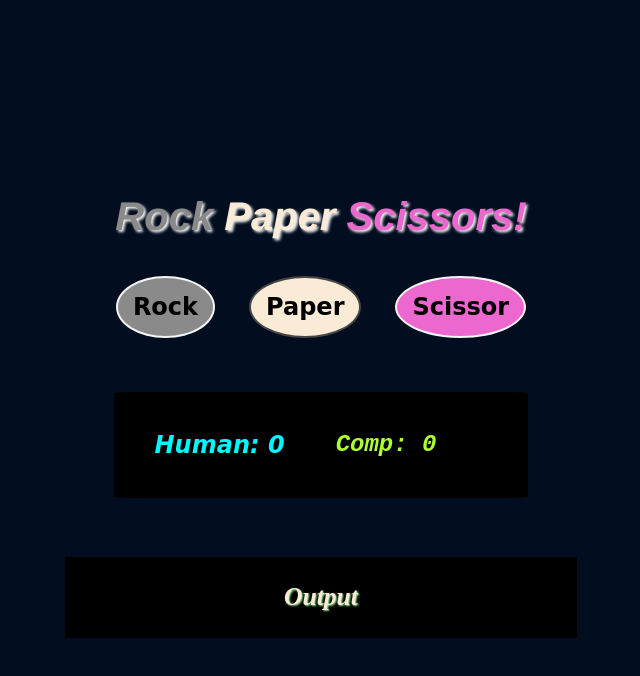
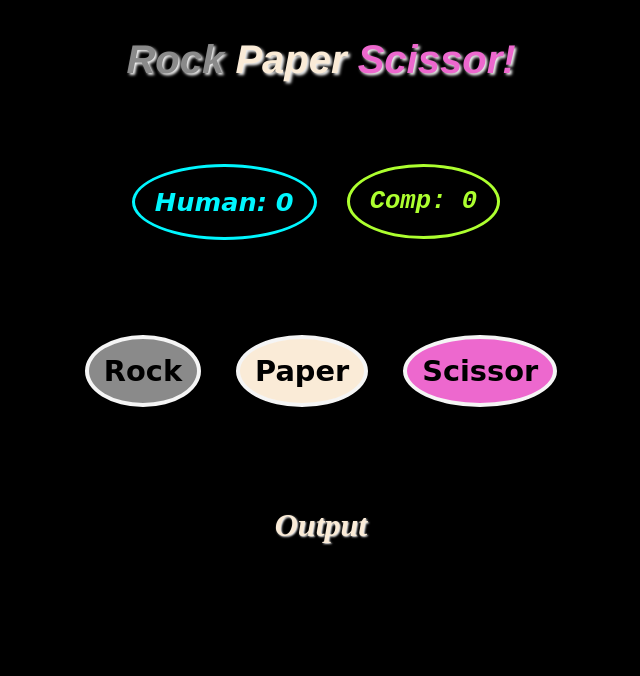
Before and after one commit to pinkmoon25/rockPaperScissors_js, a plain HTML site: page index.html in a window 1280 px wide. Shown: the whole page, without its empty margins (319-959 px from the left). Drawn offline with Linux system fonts and the light colour scheme.

Commit message:
modified & added styles to the game

```diff
--- a/index.html
+++ b/index.html
@@ -8,23 +8,24 @@
         <script type="text/javascript" src="rockPaperScissors.js" defer></script>
     </head>
     <body>
+        <header id="header">
+            <h1>
+            <em><span style="color: rgb(138, 138, 138);">Rock</span>
+            <span style="color:antiquewhite">Paper</span>
+            <span style="color: rgb(237, 104, 206)">Scissor!</span></em>
+            </h1>
+        </header>
+
         <div id="content">
-            <header id="header">
-                <h1>
-                <em><span style="color: rgb(138, 138, 138);">Rock</span>
-                <span style="color:antiquewhite">Paper</span>
-                <span style="color: rgb(237, 104, 206)">Scissors!</span></em>
-                </h1>
-            </header>
+            <div class="score">
+                <p class="humanscore"> Human: <span class="h-runningscore"> 0 </span> </p>
+                <p class="compscore"> Comp: <span class="c-runningscore"> 0 </span> <p>
+            </div>
+
             <div class="buttons">
                 <button class="rock"> Rock </button>
                 <button class="paper">Paper</button>
                 <button class="scissor">Scissor</button>
-            </div>
-
-            <div class="score">
-                <p class="humanscore"> Human: <span class="h-runningscore"> 0 </span> </p>
-                <p class="compscore"> Comp: <span class="c-runningscore"> 0 </span> <p>
             </div>
 
             <div class="result">
--- a/rockPaperScissors.js
+++ b/rockPaperScissors.js
@@ -38,18 +38,21 @@ function game(playerSelection){
         case `scissor, paper`:
         case `paper, rock`:
             result.innerText = `human chose ${playerSelection} & beats ${computerSelection}`;
+            result.style.color = "green";
             return "WIN";
             break;
         case `rock, paper`:
         case `paper, scissor`:
         case `scissor, rock`:
             result.innerText = `human chose ${playerSelection} & lost to ${computerSelection}`;
+            result.style.color = "red";
             return "LOSE";
             break;
         case `rock, rock`:
         case `paper, paper`:
         case `scissor, scissor`:
-            result.innerText = `human chose ${playerSelection} same as ${computerSelection}`;
+            result.innerText = `human chose ${playerSelection} & draws with ${computerSelection}`;
+            result.style.color = "grey";
             return "DRAW";
             break;
     }
@@ -70,7 +73,6 @@ function updatescore(playerSelection){
             compScore.innerText = computerScore;
             break;
         case "DRAW":
-            result.innerText = "It's a Draw";
             break;
     }
 }
@@ -82,7 +84,7 @@ function firsttofive(playerSelection){
     if(playerScore == 5 || computerScore == 5){
 
         if(playerScore > computerScore){
-            result.innertext = "You Win Human!";
+            result.innerText = "You Win Human!";
         }
         else if(playerScore < computerScore){
             result.innerText = "You Lost Human!";
--- a/style.css
+++ b/style.css
@@ -1,9 +1,14 @@
-html{
-    background-color: rgb(2, 14, 31);
+body{
+    background-color: black;
     text-align: center;
-    margin: 0;
-    padding: 0;
+    margin: 0px;
+    padding: 0px;
     box-sizing: border-box;
+}
+
+header{
+    display: flex;
+    justify-content: center;
 }
 
 #content{
@@ -11,12 +16,7 @@ html{
     flex-direction: column;
     justify-content: center;
     align-items: center;
-    position:absolute;
-    top: 0;
-    bottom: 0;
-    left:0;
-    right: 0;
-    margin:auto;
+    gap: 20px;
 }
 
 h1{
@@ -27,20 +27,23 @@ h1{
     padding: 10px;
 }
 
+.buttons{
+    margin: 30px 0px;
+    display: flex;
+    gap: 35px;
+}
+
 button{
-    font-size: 1.5rem;
+    font-size: 1.8rem;
     font-family:cursive, Verdana, Geneva, Tahoma, sans-serif;
-    border-radius: 15%;
-    border: 2px double whitesmoke;
+    border: 4px solid whitesmoke;
     padding: 15px;
-    font-weight: 700;
-    margin:auto;
+    font-weight: bold;
     transition: 0.3s ease;
 }
 
 .rock{
     background-color: rgb(138, 138, 138);
-    margin-right: 30px;
     border-radius: 50%;
 }
 .rock:hover{
@@ -50,8 +53,6 @@ button{
 }
 .paper{
     background-color:antiquewhite;
-    margin-right: 30px;
-    border: 2px double rgb(70, 70, 70);
     border-radius: 50%;
 }
 .paper:hover{
@@ -70,41 +71,46 @@ button{
     transform: scale(1.2);
 }
 .score{
-    margin: 50px;
-    padding: 15px;
-    background-color: black;
-    border: 4px solid rgb(2, 14, 31);
-    border-radius: 5%;
+    font-size: 1.6rem;
+    margin: 35px 0px;
     display: flex;
     align-items: center;
-    justify-content: space-around;
-    width: 30%;
+    justify-content: center;
+    gap: 10px;
 }
 
 .humanscore{
-    font-size: 1.5rem;
     color: rgb(0, 247, 255);
     font-family: cursive, Times, serif;
     font-weight: bold;
     font-style: italic;
+    border: 3px solid rgb(0, 247, 255);
+    border-radius: 50%;
+    padding: 20px;
+    margin: 10px;
 }
 
 .compscore{
-    font-size: 1.5rem;
     color: greenyellow;
     font-family: monospace, Times, serif;
     font-weight: bold;
     font-style: italic;
+    border: 3px solid greenyellow;
+    border-radius: 50%;
+    padding: 20px;
+    margin: 10px;
 }
 
 .result{
     color:antiquewhite;
-    font-size: 1.6rem;
+    font-size: 2rem;
     font-weight: bold;
     font-style: italic;
-    text-shadow: 1px 1px 2px lightgreen;
-    background-color: black;
-    padding: 0;
-    border: 5px solid rgb(2, 14, 31);
-    width: 40%;
+    text-shadow: 1px 1px 2px whitesmoke;
+    margin: 35px 0px;
 }
+
+.result > p{
+    margin: 5px;
+    padding: 10px;
+}
```
